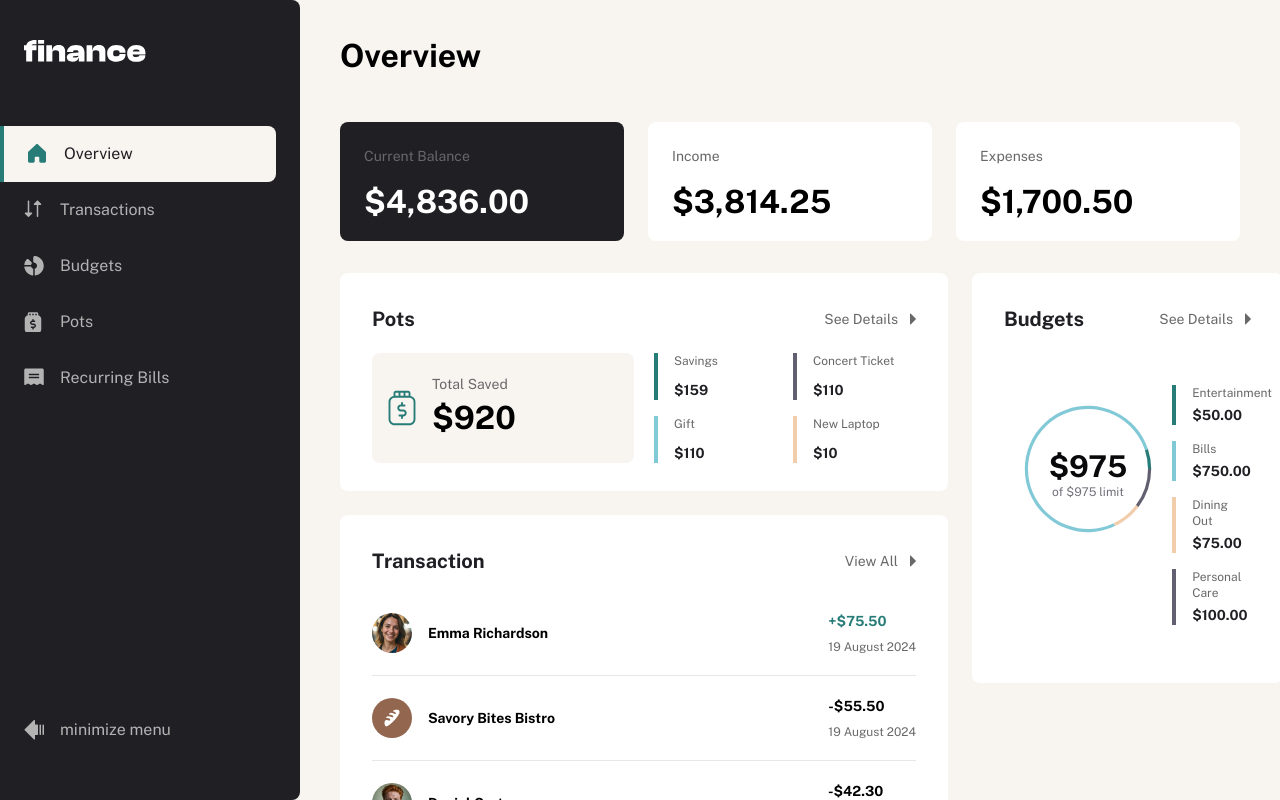
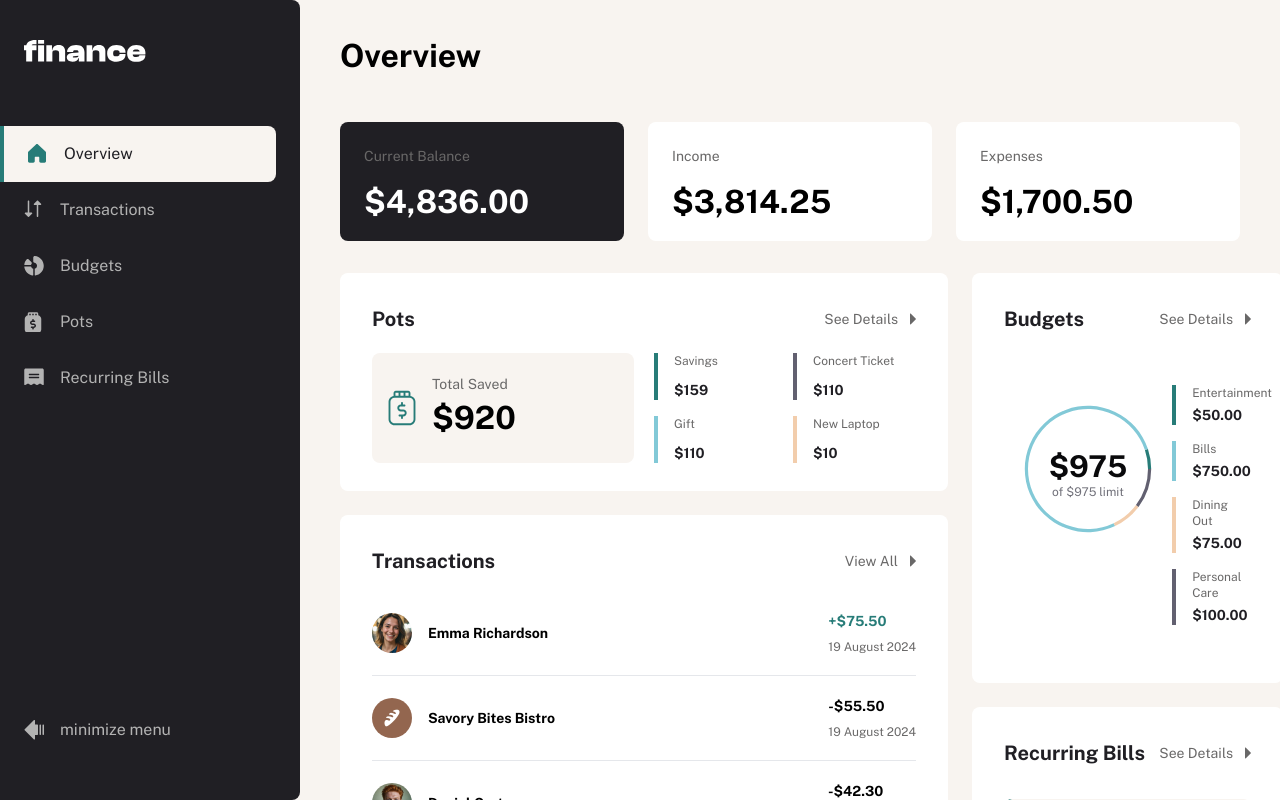
Before and after one commit to mrvicthor/personal-finance-app, a Next.js app: page / in a window 1280 px wide. Built offline with nearby package versions, Linux system fonts and the light colour scheme.

Commit message:
fix(bills.tsx): designed bills component for mobile, tablet and desktop devices

```diff
--- a/src/app/globals.css
+++ b/src/app/globals.css
@@ -108,7 +108,7 @@
     }
 
     .main-overview {
-      grid-template-rows: 47.5625rem 47.5625rem;
+      grid-template-rows: 47.5625rem 51.5625rem;
       grid-template-columns: 1fr;
     }
   }
--- a/src/app/layout.tsx
+++ b/src/app/layout.tsx
@@ -12,7 +12,7 @@ const publicSans = Public_Sans({
 });
 
 export const metadata: Metadata = {
-  title: "Create Next App",
+  title: "Personal Finance App",
   description: "Generated by create next app",
 };
 
--- a/src/app/page.tsx
+++ b/src/app/page.tsx
@@ -1,4 +1,5 @@
 import Balance from "@/components/balance";
+import BillsPanel from "@/components/billsPanel";
 import Budgets from "@/components/budgets";
 import Pots from "@/components/pots";
 import Title from "@/components/title";
@@ -15,8 +16,9 @@ export default function Home() {
             <Pots />
             <Transactions />
           </section>
-          <section className="grid main-overview-budgets">
+          <section className="grid main-overview-budgets gap-6">
             <Budgets />
+            <BillsPanel />
           </section>
         </section>
       </section>
--- /dev/null
+++ b/src/components/bills.tsx
@@ -0,0 +1,59 @@
+"use client";
+import React from "react";
+import { Bill } from "./billsPanel";
+import { motion } from "motion/react";
+import { formatCurrency, itemVariants, containerVariants } from "@/helpers";
+
+type Bills = {
+  data: Bill[];
+};
+
+const Bills = ({ data }: Bills) => {
+  const billsPaid = data
+    .filter(
+      (bill: Bill) =>
+        bill.recurring === false && bill.amount < 0 && bill.category === "Bills"
+    )
+    .reduce((acc, bill) => acc + bill.amount, 0);
+  console.log(billsPaid);
+
+  const bills = [
+    {
+      label: "paid bills",
+      amount: 190,
+    },
+    { label: "total upcoming", amount: 194.98 },
+    { label: "due soon", amount: 59.98 },
+  ];
+  return (
+    <motion.ul
+      variants={containerVariants}
+      initial="hidden"
+      animate="visible"
+      className="mt-8 flex flex-col gap-3"
+    >
+      {bills.map((bill, index: number) => (
+        <motion.li
+          key={index}
+          variants={itemVariants}
+          className={`h-[3.8125rem] bg-[#f8f4f0] rounded-lg flex items-center justify-between px-4 border-l-4 ${
+            bill.label === "paid bills"
+              ? "border-[#277c78]"
+              : bill.label === "total upcoming"
+              ? "border-[#f2cdac]"
+              : "border-[#82c9d7]"
+          }`}
+        >
+          <span className="capitalize text-sm text-[#696868]">
+            {bill.label}
+          </span>
+          <span className="text-[#201f24] font-bold text-sm">
+            {formatCurrency(bill.amount)}
+          </span>
+        </motion.li>
+      ))}
+    </motion.ul>
+  );
+};
+
+export default Bills;
--- /dev/null
+++ b/src/components/billsPanel.tsx
@@ -0,0 +1,31 @@
+import React from "react";
+import Subheader from "./subheader";
+import { getFinanceData } from "../../lib/data";
+import Bills from "./bills";
+
+export type Bill = {
+  avatar: string;
+  name: string;
+  category: string;
+  date: Date;
+  amount: number;
+  recurring: boolean;
+};
+
+const BillsPanel = async () => {
+  const data = await getFinanceData();
+  const transactions = data.transactions;
+
+  return (
+    <section className="py-8 px-8 bg-white rounded-lg">
+      <Subheader
+        title="recurring bills"
+        description="see details"
+        href="/bills"
+      />
+      <Bills data={transactions} />
+    </section>
+  );
+};
+
+export default BillsPanel;
--- a/src/components/budgets.tsx
+++ b/src/components/budgets.tsx
@@ -1,22 +1,14 @@
-import Link from "next/link";
-import Image from "next/image";
-import arrowRight from "../../public/assets/images/icon-caret-right.svg";
 import { getFinanceData } from "../../lib/data";
 import Bubblechart from "./bubblechart";
 import BudgetList from "./budgetList";
+import Subheader from "./subheader";
 
 const Budgets = async () => {
   const data = await getFinanceData();
 
   return (
     <section className="py-8 px-8 bg-white rounded-lg">
-      <div className="flex justify-between items-center">
-        <h2 className="capitalize text-[#201f24] text-xl font-bold">budgets</h2>
-        <Link href="/budgets" className="capitalize flex gap-3">
-          <span className="text-sm text-[#696868]">see details</span>{" "}
-          <Image src={arrowRight} alt="arrow right" />
-        </Link>
-      </div>
+      <Subheader title="budgets" description="see details" href="/budgets" />
       <div className="mt-5 py-8 flex flex-col  sm:flex-row items-center sm:justify-between">
         <div className="w-[15.4375rem] h-[15rem]">
           <Bubblechart data={data.budgets} />
--- a/src/components/pots.tsx
+++ b/src/components/pots.tsx
@@ -1,10 +1,9 @@
 import React from "react";
 import { getFinanceData } from "../../lib/data";
-import Link from "next/link";
 import Image from "next/image";
 import potIcon from "../../public/assets/images/icon-pot.svg";
-import arrowRight from "../../public/assets/images/icon-caret-right.svg";
 import { formatNumber } from "@/helpers";
+import Subheader from "./subheader";
 
 export type Pot = {
   name: string;
@@ -23,13 +22,7 @@ const Pots = async () => {
   const resultsToDisplay = pots.filter((item: Pot) => item.name !== "Holiday");
   return (
     <section className="py-8 px-8 bg-white space-y-5 rounded-lg">
-      <div className="flex justify-between items-center">
-        <h2 className="capitalize text-[#201f24] text-xl font-bold">pots</h2>
-        <Link href="/pots" className="capitalize flex gap-3">
-          <span className="text-sm text-[#696868]">see details</span>{" "}
-          <Image src={arrowRight} alt="arrow right" />
-        </Link>
-      </div>
+      <Subheader title="pots" description="see details" href="/pots" />
       <div className="h-[6.8725rem] grid sm:grid-cols-2 gap-5">
         <div className="bg-[#f8f4f0] sm:col-span-1 flex rounded-lg px-4 py-5 gap-4 items-center">
           <div>
--- /dev/null
+++ b/src/components/subheader.tsx
@@ -0,0 +1,24 @@
+import React from "react";
+import Image from "next/image";
+import Link from "next/link";
+import arrowRight from "../../public/assets/images/icon-caret-right.svg";
+
+type SubheaderProps = {
+  title: string;
+  description: string;
+  href: string;
+};
+
+const Subheader = ({ title, description, href }: SubheaderProps) => {
+  return (
+    <div className="flex justify-between items-center">
+      <h2 className="capitalize text-[#201f24] text-xl font-bold">{title}</h2>
+      <Link href={`${href}`} className="capitalize flex gap-3">
+        <span className="text-sm text-[#696868]">{description}</span>
+        <Image src={arrowRight} alt="arrow right" />
+      </Link>
+    </div>
+  );
+};
+
+export default Subheader;
--- a/src/components/transactions.tsx
+++ b/src/components/transactions.tsx
@@ -1,9 +1,6 @@
-import Link from "next/link";
-import React from "react";
-import Image from "next/image";
-import arrowRight from "../../public/assets/images/icon-caret-right.svg";
 import { getFinanceData } from "../../lib/data";
 import Transaction from "./transaction";
+import Subheader from "./subheader";
 
 export type Transaction = {
   avatar: string;
@@ -28,15 +25,11 @@ const Transactions = async () => {
     }));
   return (
     <section className="py-8 px-8 bg-white rounded-lg">
-      <div className="flex justify-between items-center">
-        <h2 className="capitalize text-[#201f24] text-xl font-bold">
-          transaction
-        </h2>
-        <Link href="/transactions" className="capitalize flex gap-3">
-          <span className="text-sm text-[#696868]">view all</span>{" "}
-          <Image src={arrowRight} alt="arrow right" />
-        </Link>
-      </div>
+      <Subheader
+        title="transactions"
+        description="view all"
+        href="/transactions"
+      />
       <Transaction transactions={transactionsToDisplay} />
     </section>
   );
```
